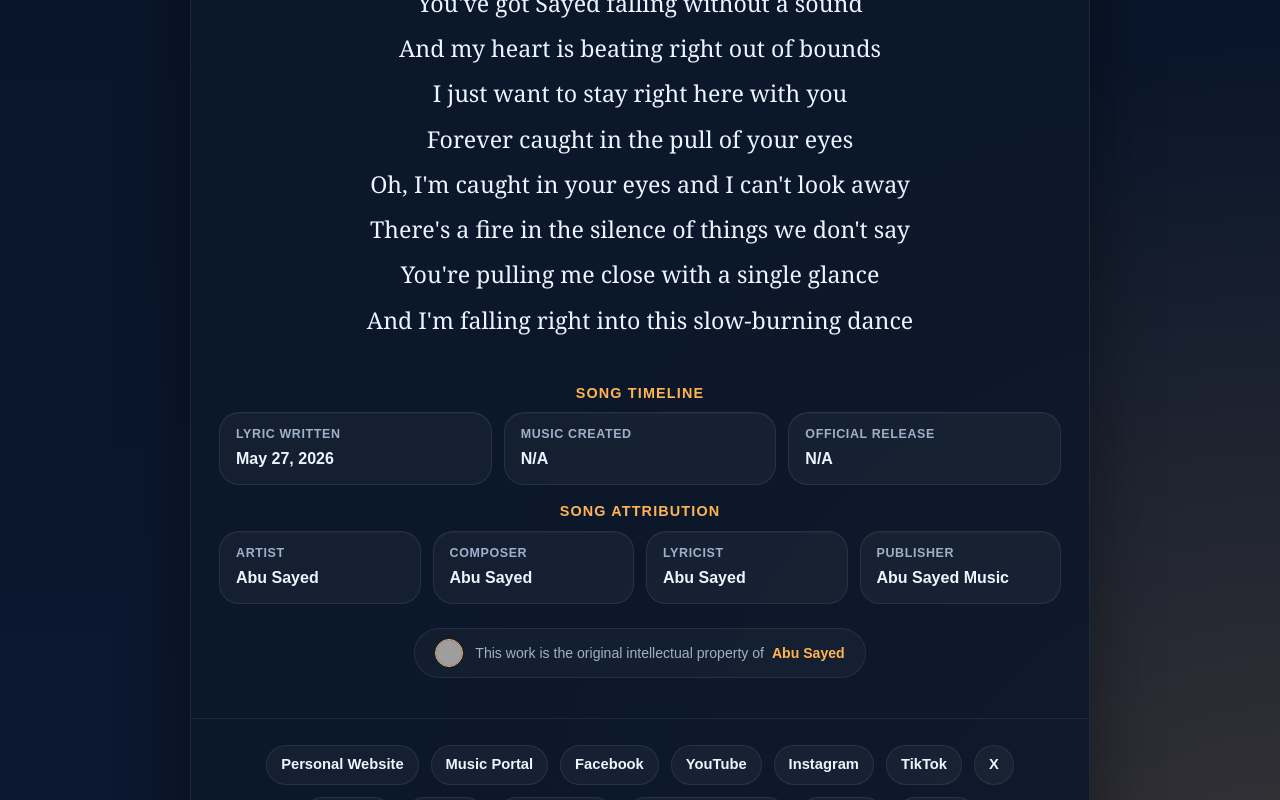
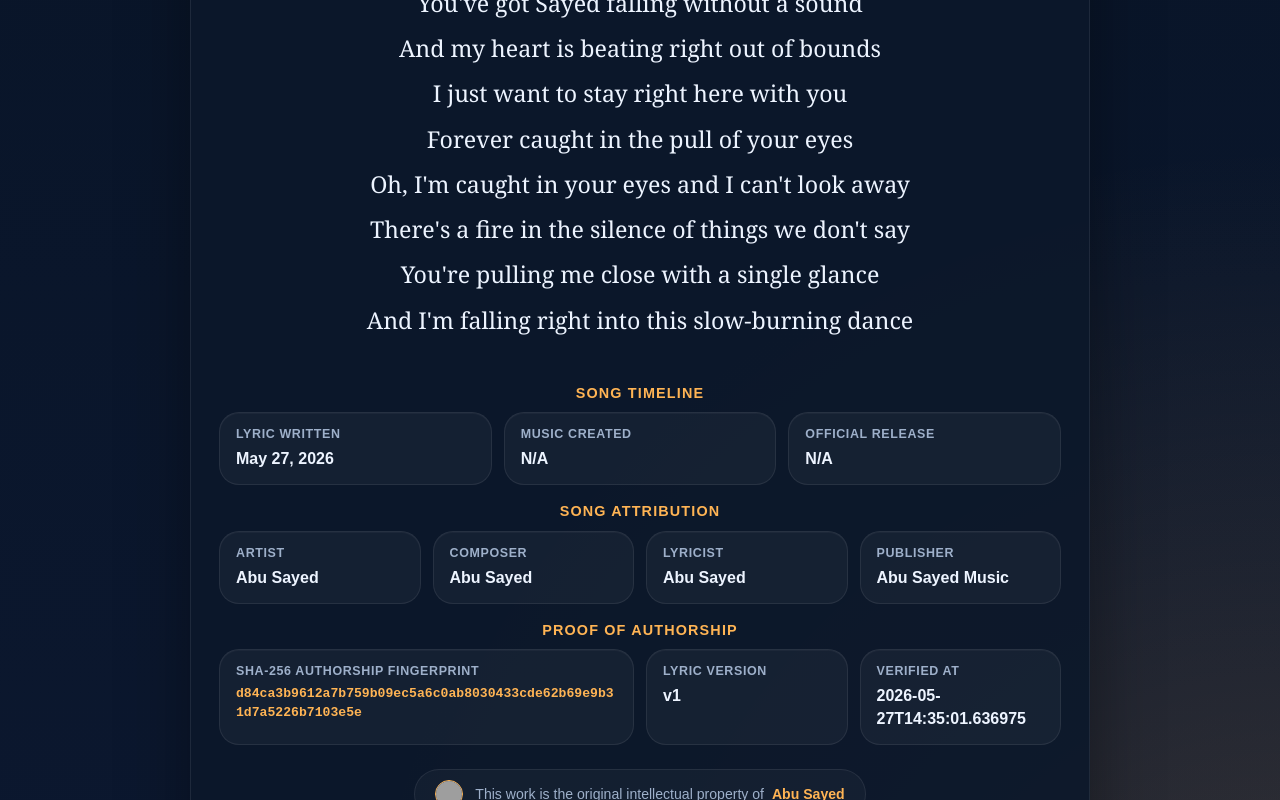
Before and after one commit to ImAbuSayed/caught-in-your-eyes, a plain HTML site: page index.html in a window 1280 px wide. Shown: the part 2000-2800 px from the top of the page. Drawn offline with Linux system fonts and the light colour scheme; grey boxes are pictures that could not be loaded.

Commit message:
feat: update song assets v1 with signed GPG commit [verified]

```diff
--- a/index.html
+++ b/index.html
@@ -14,9 +14,9 @@
     <meta name="keywords" content="Caught In Your Eyes, Abu Sayed lyrics, original song lyrics, Abu Sayed original song, Abu Sayed lyricist, Abu Sayed composer, Abu Sayed songwriter, official lyrics">
     <meta name="robots" content="index,follow,max-snippet:-1,max-image-preview:large,max-video-preview:-1">
     <meta name="referrer" content="strict-origin-when-cross-origin">
-    <meta name="description" content="The official lyric sheet for &#x27;Caught In Your Eyes&#x27; by Abu Sayed. This song is an original creative work, written and composed by the artist.">
+    <meta name="description" content="Official lyrics for &#x27;Caught In Your Eyes&#x27;, an original song written, composed, created, and owned by Abu Sayed.">
     <meta property="og:title" content="Caught In Your Eyes - Original Lyrics by Abu Sayed">
-    <meta property="og:description" content="The official lyric sheet for &#x27;Caught In Your Eyes&#x27; by Abu Sayed. This song is an original creative work, written and composed by the artist.">
+    <meta property="og:description" content="Official lyrics for &#x27;Caught In Your Eyes&#x27;, an original song written, composed, created, and owned by Abu Sayed.">
     <meta property="og:type" content="music.song">
     <meta property="og:url" content="https://imabusayed.github.io/caught-in-your-eyes/">
     <meta property="og:site_name" content="Abu Sayed Music">
@@ -24,7 +24,7 @@
     <meta name="last-modified" content="2026-05-27 08:21:29">
     <meta name="twitter:card" content="summary_large_image">
     <meta name="twitter:title" content="Caught In Your Eyes - Original Lyrics by Abu Sayed">
-    <meta name="twitter:description" content="The official lyric sheet for &#x27;Caught In Your Eyes&#x27; by Abu Sayed. This song is an original creative work, written and composed by the artist.">
+    <meta name="twitter:description" content="Official lyrics for &#x27;Caught In Your Eyes&#x27;, an original song written, composed, created, and owned by Abu Sayed.">
     <link rel="canonical" href="https://imabusayed.github.io/caught-in-your-eyes/">
     <link rel="sitemap" type="application/xml" title="Sitemap" href="https://imabusayed.github.io/caught-in-your-eyes/sitemap.xml">
     <link rel="author" href="https://github.com/ImAbuSayed">
@@ -100,7 +100,7 @@
       "@id": "https://imabusayed.github.io/caught-in-your-eyes#webpage",
       "url": "https://imabusayed.github.io/caught-in-your-eyes/",
       "name": "Caught In Your Eyes - Original Lyrics by Abu Sayed",
-      "description": "The official lyric sheet for 'Caught In Your Eyes' by Abu Sayed. This song is an original creative work, written and composed by the artist.",
+      "description": "Official lyrics for 'Caught In Your Eyes', an original song written, composed, created, and owned by Abu Sayed.",
       "isPartOf": {
         "@id": "https://music.abusayed.com.bd/#website"
       },
@@ -537,7 +537,7 @@
 
         <div class="controls">
             <button class="btn-speak" id="speakBtn" title="Read the lyrics aloud"><span id="speakText">Read Aloud</span></button>
-            <a href="https://music.abusayed.com.bd/Licensing/?https://imabusayed.github.io/caught-in-your-eyes/" class="btn-license" title="Get licensing for this song" target="_blank">Request Licensing for Caught In Your Eyes</a>
+            <a href="https://music.abusayed.com.bd/Licensing/?https://imabusayed.github.io/caught-in-your-eyes/" class="btn-license" title="Get licensing for this song" target="_blank">Secure Licensing Rights for Caught In Your Eyes</a>
 
         </div>
         <br>
@@ -612,6 +612,26 @@
             <div class="meta-card">
                 <span class="meta-label">Publisher</span>
                 <strong>Abu Sayed Music</strong>
+            </div>
+
+                </div>
+            </div>
+
+            <div class="details-block">
+                <div class="details-title">Proof of Authorship</div>
+                <div class="meta-grid">
+
+            <div class="meta-card" style="grid-column: span 2;">
+                <span class="meta-label">SHA-256 Authorship Fingerprint</span>
+                <strong style="word-break: break-all; font-family: monospace; font-size: 0.82rem; color: var(--accent);">d84ca3b9612a7b759b09ec5a6c0ab8030433cde62b69e9b31d7a5226b7103e5e</strong>
+            </div>
+            <div class="meta-card">
+                <span class="meta-label">Lyric Version</span>
+                <strong>v1</strong>
+            </div>
+            <div class="meta-card">
+                <span class="meta-label">Verified At</span>
+                <strong>2026-05-27T14:35:01.636975</strong>
             </div>
 
                 </div>
```
Also changed, not shown: excerpts/Bridge-Preview.txt (added), excerpts/Chorus-Preview.txt (added), excerpts/Final-Chorus-Preview.txt (added), excerpts/Hook-Preview.txt (added), excerpts/Post-Chorus-2-Preview.txt (added), excerpts/Post-Chorus-Preview.txt (added), excerpts/Pre-Chorus-2-Preview.txt (added), excerpts/Pre-Chorus-Preview.txt (added), excerpts/Verse-1-Preview.txt (added), excerpts/Verse-2-Preview.txt (added), hashes.txt (added), llms.txt, lyrics_backup/2026-05-27_caught-in-your-eyes-v1.txt (added), manifest.json (added), 1 other file.
